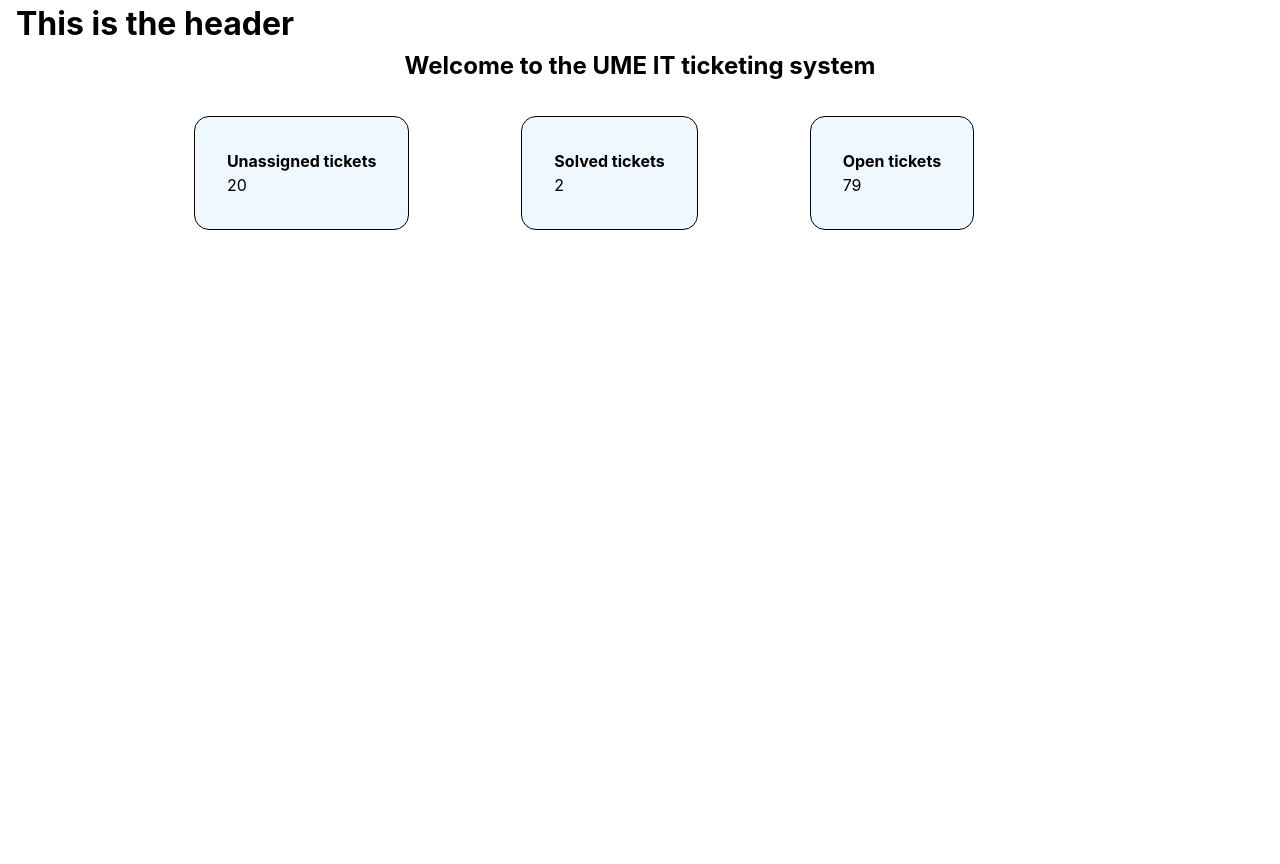
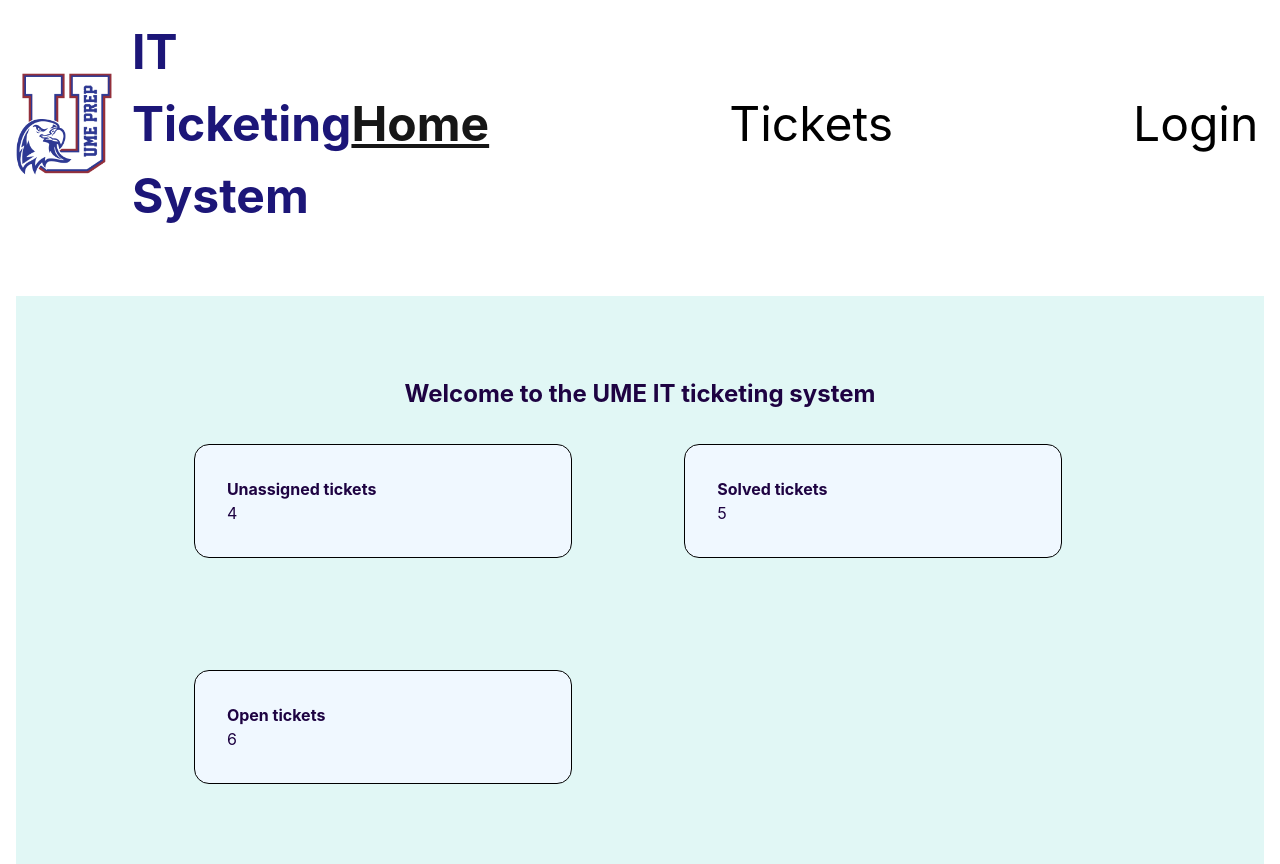
Before and after one commit to jbarriguete86/UME-IT-ticketing-system, a React (Vite) app in the folder IT ticketing system/: page / in a window 1280 px wide. Before the commit the page ends 800 px from the top, so only its background shows below. Built offline with nearby package versions, Linux system fonts and the light colour scheme.

Commit message:
update
create the home page and a fake data object to work with, later I will use firebase to auth a user, as well as,  update the information in the ticketing system

```diff
--- a/IT ticketing system/src/App.module.css
+++ b/IT ticketing system/src/App.module.css
@@ -5,9 +5,13 @@
 }
 
 .home_container{
+    width: 100%;
+    height: 100%;
     flex-direction: column;
     align-items: center;
     gap: 2em;
+    background-color: #E1F7F5;
+    padding: 5em 0;
 }
 
 .home_wrapper{
@@ -21,8 +25,20 @@
     border: 1px solid black;
     padding: 2em;
     border-radius: 15px;
+    width: 35%;
 }
 
 .ticket_type_container > p:first-child{
     font-weight: bold;
 }
+
+header > nav {
+    margin-right: 2em;
+    gap: 5em;
+    font-size: 3rem;
+}
+
+nav > a{
+    text-decoration: none;
+    color: black;
+}
--- a/IT ticketing system/src/components/Header.jsx
+++ b/IT ticketing system/src/components/Header.jsx
@@ -1,7 +1,47 @@
 import React from "react"
+import { NavLink } from "react-router-dom"
+import umeLogo from "../assets/UMELogoTransparent.png"
+import styles from "./components.module.css"
 
 export default function Header(){
+
+    const activeStyles = {
+        fontWeight: "bold",
+        textDecoration: "underline",
+        color: "#161616"
+    }
+
+
     return (
-        <h1>This is the header</h1>
+        <header>
+            <div className={styles.logo_container}>
+                <img src={umeLogo} alt="logo of UME Preparatory Academy"/>
+                <p>IT Ticketing System</p>
+            </div>
+            <nav>
+                <NavLink to="."
+                end
+                style={({ isActive }) => isActive ? activeStyles : null}
+
+                >
+                    Home
+                </NavLink>
+
+                <NavLink
+                to="/tickets"
+                style={({ isActive }) => isActive ? activeStyles : null}
+                >
+                Tickets
+                </NavLink>
+
+                <NavLink
+                to ="/login"
+                style={({ isActive }) => isActive ? activeStyles : null}
+                >
+                Login
+                </NavLink>
+
+            </nav>
+        </header>
     )
 }
--- a/IT ticketing system/src/components/components.module.css
+++ b/IT ticketing system/src/components/components.module.css
@@ -1,3 +1,33 @@
+/* LAYOUT COMPONENT */
 .site_wrapper{
-    padding: 0 1em;
+    padding: 1em 1em 0;
 }
+
+/* HEADER COMPONENT */
+header,
+.logo_container,
+header > nav{
+    display: flex;
+}
+
+header{
+    justify-content:space-between;
+    align-items: center;
+    /* border-bottom: 6px maroon dotted; */
+    padding-bottom: 4em;
+}
+
+.logo_container{
+    align-items: center;
+    gap: 20px;
+}
+
+.logo_container > img {
+    width: 6em;
+}
+
+.logo_container > p {
+    font-size: 3rem;
+    font-weight: bolder;
+    color: #1C1678;
+}
--- /dev/null
+++ b/IT ticketing system/src/configuration.js
@@ -0,0 +1,42 @@
+
+export const dat = [
+    {
+    description: "The computer is not working everytimer I press start is not powering on",
+    personReporting: "Mr. Barriguete",
+    location:"Dallas Secondary",
+    room:"209",
+    isAssigned: false,
+    personAssigned:"",
+    isSolved: false,
+    dateClosed:""
+},
+{
+    description: "Upstair printer jamming every other print",
+    personReporting: "Mr. Loomis",
+    location:"Dallas Elementary",
+    room:"teacher workroom",
+    isAssigned: false,
+    personAssigned:"",
+    isSolved: false
+},
+{
+    description: "downstair printer jamming every other print",
+    personReporting: "Mr. Artemis",
+    location:"Dallas Secondary",
+    room:"teacher workroom",
+    isAssigned: true,
+    personAssigned:"Landy Williams",
+    isSolved: false,
+    dateClosed:""
+},
+{
+    description: "laptop not displaying sound",
+    personReporting: "Mr. Grace",
+    location:"Duncanville",
+    room:"127-B",
+    isAssigned: true,
+    personAssigned:"Jose Barriguete",
+    isSolved: true,
+    dateClosed:"05/06/2024"
+}
+]
--- a/IT ticketing system/src/index.css
+++ b/IT ticketing system/src/index.css
@@ -8,4 +8,5 @@
   font-family: Inter, system-ui, Avenir, Helvetica, Arial, sans-serif;
   line-height: 1.5;
   font-weight: 400;
+  color: #1E0342;
 }
--- a/IT ticketing system/src/pages/Home.jsx
+++ b/IT ticketing system/src/pages/Home.jsx
@@ -1,29 +1,19 @@
 import React, { useEffect, useState} from "react"
 import styles from "../App.module.css"
-import { Bar } from "react-chartjs-2"
+import {dat} from "../configuration.js"
 
 export default function Home(){
-    const [chartData, setChartData]= useState({
-       openTickets: 5,
-       unassignedTickets: 200,
-       closedTickets: 1
-    })
-
-    const updateChartData = () => {
-        // Simulating data update
-        const newChartData = {
-          openTickets: Math.floor(Math.random() * 100), // Random number between 0 and 100
-          unassignedTickets: Math.floor(Math.random() * 100),
-          closedTickets: Math.floor(Math.random() * 100),
-        };
-        setChartData(newChartData);
-      }
+    const [data, setData]= useState([])
 
 
-      useEffect(() => {
-        // Call the function to update chart data when component mounts
-        updateChartData();
-      }, [])
+    useEffect(()=>{
+        getData()
+    },[dat])
+    function getData(){
+        setData(dat)
+    }
+
+    console.log(data)
 
     return (
         <div className={styles.home_container}>
@@ -31,15 +21,15 @@ export default function Home(){
             <div className={styles.home_wrapper}>
                 <div className={styles.ticket_type_container}>
                     <p>Unassigned tickets</p>
-                    <p>{chartData.unassignedTickets}</p>
+                    <p>4</p>
                 </div>
                 <div className={styles.ticket_type_container}>
                     <p>Solved tickets</p>
-                    <p>{chartData.closedTickets}</p>
+                    <p>5</p>
                 </div>
                 <div className={styles.ticket_type_container}>
                     <p>Open tickets</p>
-                    <p>{chartData.openTickets}</p>
+                    <p>6</p>
                 </div>
 
                 <div key="chartContainer" className={styles.chart_container}>
```
Also changed, not shown: IT ticketing system/src/assets/UMELogoTransparent.png (added).
